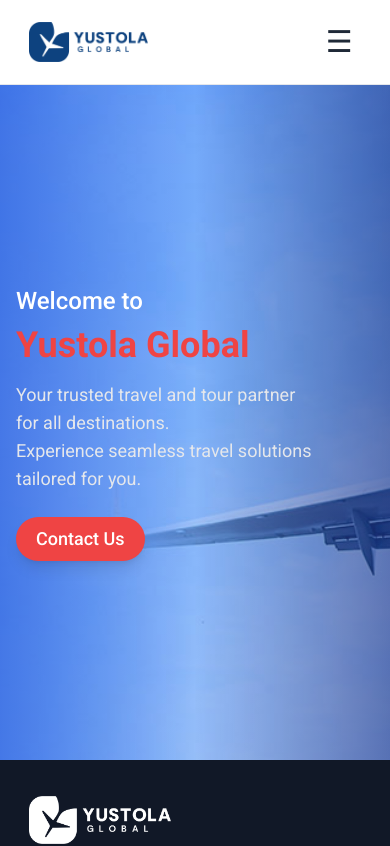
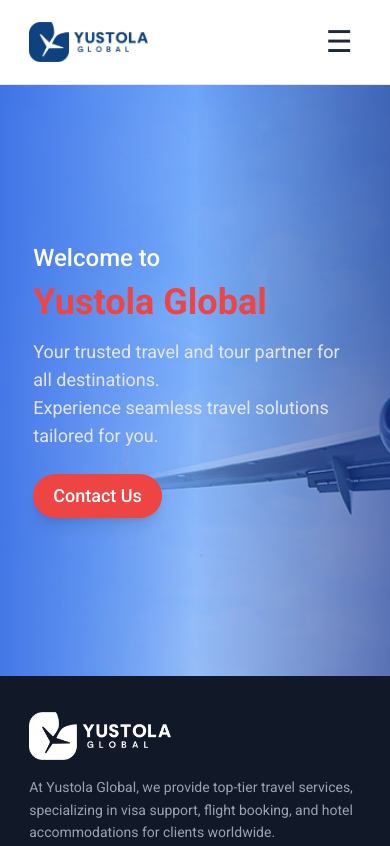
Before and after one commit to DevTaiwo18/Yustola-Global, a React (Vite) app: page / in a window 390 px wide. Shown: the top 846 px of the page. Built offline with nearby package versions, Linux system fonts and the light colour scheme.

Commit message:
first commit

```diff
--- a/src/pages/Home.jsx
+++ b/src/pages/Home.jsx
@@ -13,7 +13,7 @@
       </Helmet>
 
       {/* Hero Section */}
-      <div className="relative w-full h-[80vh] bg-gradient-to-r from-blue-500 via-blue-600 to-blue-700 text-white flex items-center">
+      <div className="relative w-full h-[70vh] md:h-[80vh] bg-gradient-to-r from-blue-500 via-blue-600 to-blue-700 text-white flex items-center justify-center md:justify-start">
         {/* Background Image */}
         <div className="absolute inset-0">
           <img
@@ -24,7 +24,7 @@
         </div>
 
         {/* Hero Content */}
-        <div className="relative z-10 max-w-[85%] text-left px-4 md:px-24">
+        <div className="relative z-10 max-w-[85%] text-left md:text-left px-1 md:px-24">
           <div className="space-y-2">
             <h2 className="text-2xl md:text-4xl text-white font-medium">
               Welcome to
```
